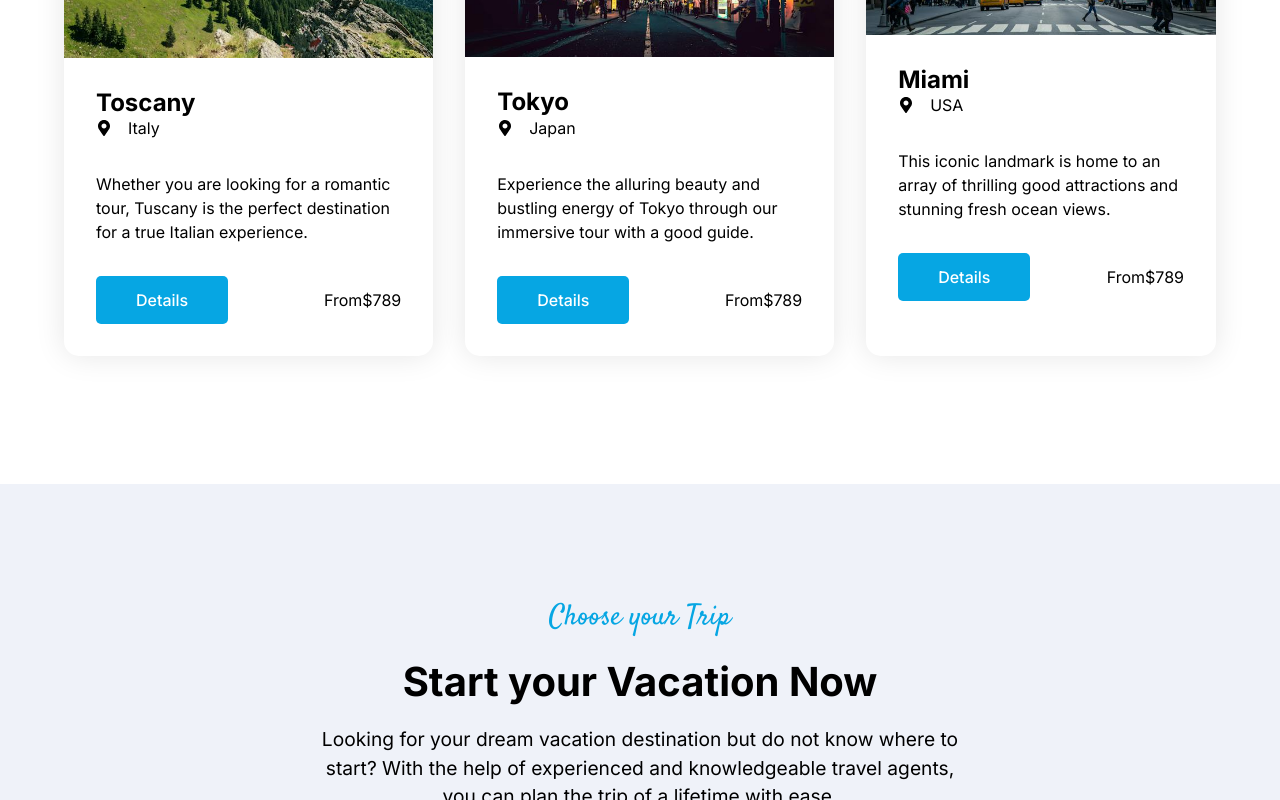
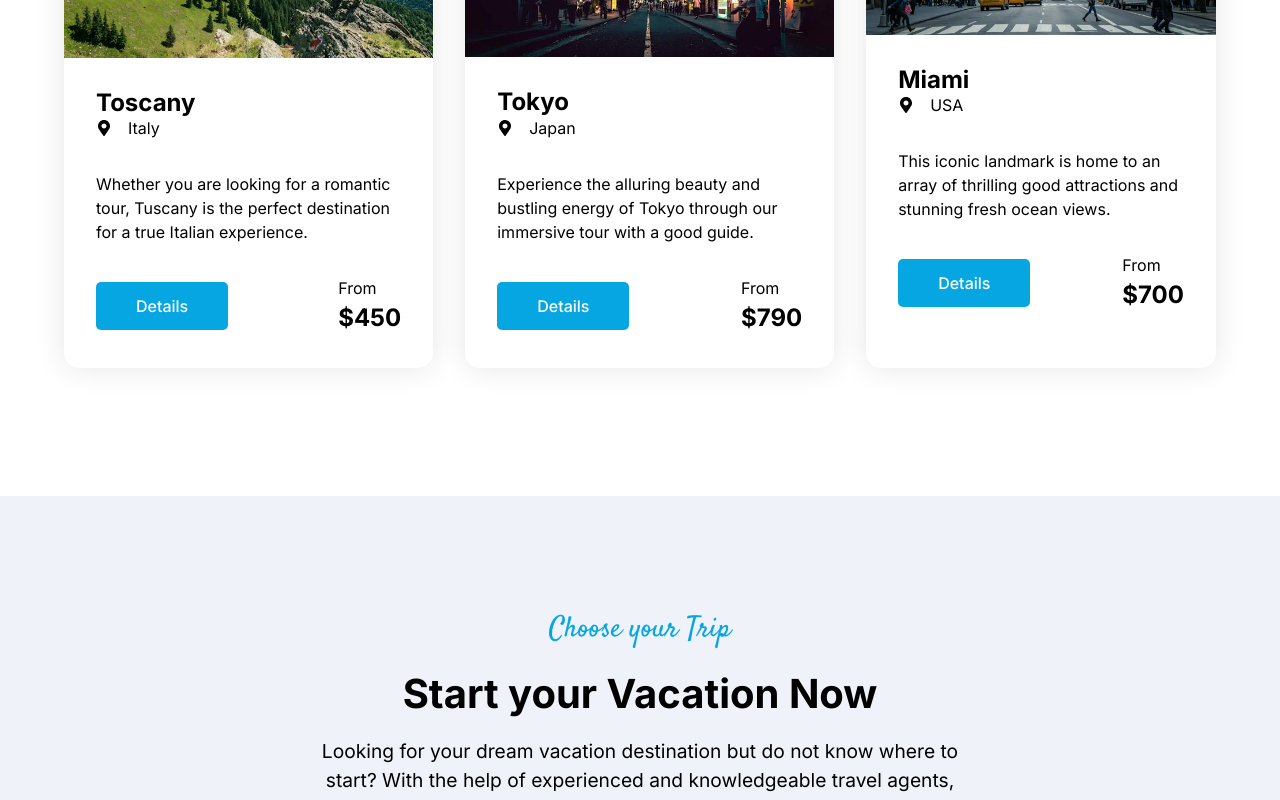
Before and after one commit to OdiriTeddie/travel-pwa, a React (Vite) app: page / in a window 1280 px wide. Shown: the part 1527-2327 px from the top of the page. Built offline with nearby package versions, Linux system fonts and the light colour scheme.

Commit message:
finishing up on nav fixes

```diff
--- a/src/component/navigation/index.styles.scss
+++ b/src/component/navigation/index.styles.scss
@@ -2,5 +2,12 @@
   .nav-list {
     display: flex;
     gap: 1rem;
+    font-weight: 500;
+  }
+
+  @media(min-width: 756px) {
+    .nav-list {
+      gap: 2rem;
+    }
   }
 }
--- a/src/component/plan/index.jsx
+++ b/src/component/plan/index.jsx
@@ -48,10 +48,8 @@ export const PlanTrip = () => {
                 <Link to="/packages/toscany" className="btn">
                   Details
                 </Link>
-                <div>
-                  <p>
-                    <span>From</span>$789
-                  </p>
+                <div className="travel-box__quote">
+                  From<span>$450</span>
                 </div>
               </div>
             </div>
@@ -79,10 +77,8 @@ export const PlanTrip = () => {
                 <Link to="/packages/tokyo" className="btn">
                   Details
                 </Link>
-                <div>
-                  <p>
-                    <span>From</span>$789
-                  </p>
+                <div className="travel-box__quote">
+                  From<span>$790</span>
                 </div>
               </div>
             </div>
@@ -109,10 +105,8 @@ export const PlanTrip = () => {
                 <Link to="/packages/miami" className="btn">
                   Details
                 </Link>
-                <div>
-                  <p>
-                    <span>From</span>$789
-                  </p>
+                <div className="travel-box__quote">
+                  From<span>$700</span>
                 </div>
               </div>
             </div>
--- a/src/component/plan/index.styles.scss
+++ b/src/component/plan/index.styles.scss
@@ -62,6 +62,15 @@
     align-items: center;
     gap: 1rem;
   }
+
+  &__quote {
+    display: flex;
+    flex-direction: column;
+    span {
+      font-weight: 700;
+      font-size: 1.5rem;
+    }
+  }
 }
 
 @media (min-width: 756px) {
```
